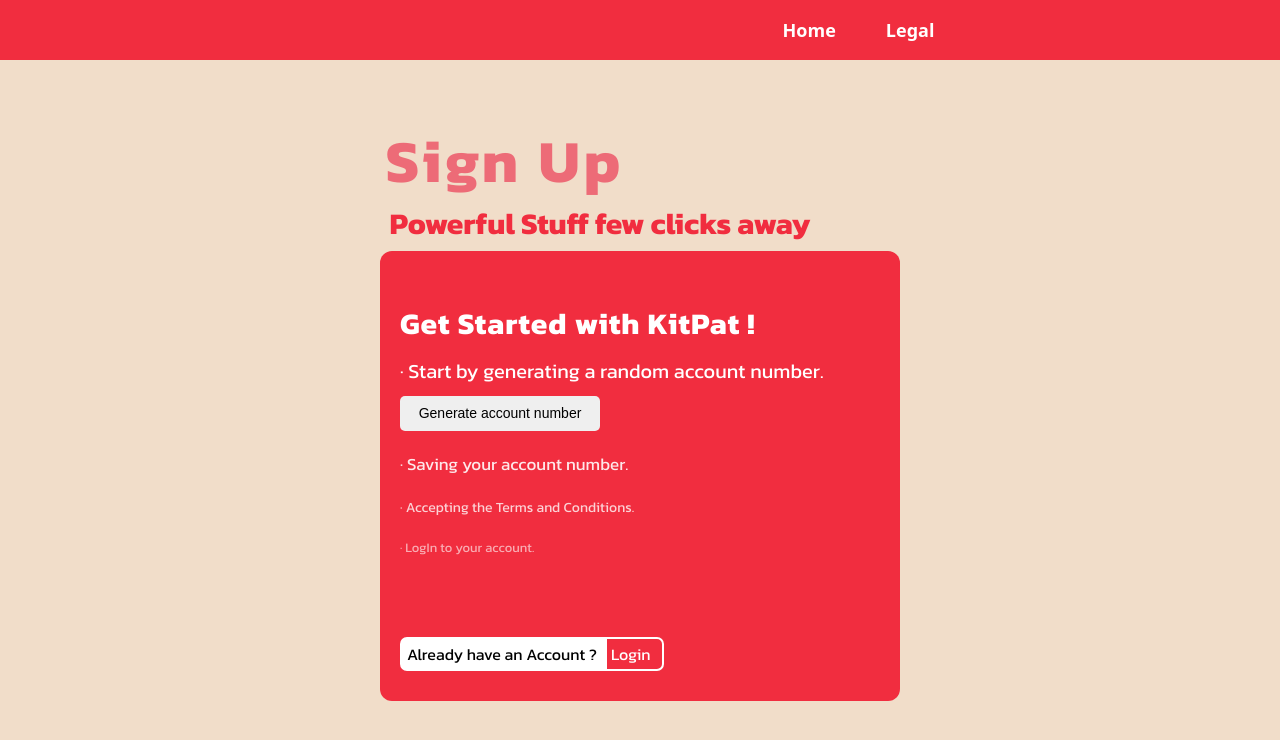
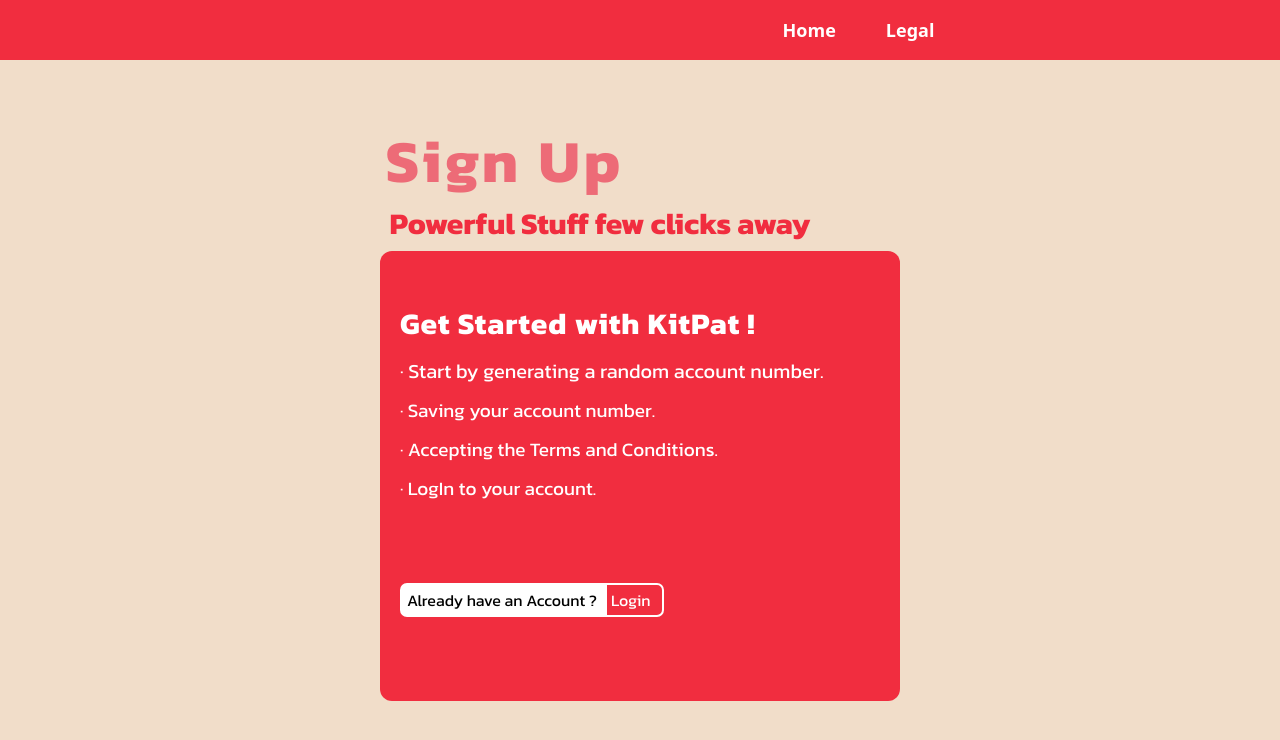
Before and after one commit to kalviumcommunity/S58_Vedant_Capstone_KitPat_OSINT, a React (Vite) app in the folder Frontend/: page /register in a window 1280 px wide. Shown: the top 740 px of the page. Built offline with nearby package versions, Linux system fonts and the light colour scheme.

Commit message:
Update Register.jsx

```diff
--- a/Frontend/src/Pages/Register.jsx
+++ b/Frontend/src/Pages/Register.jsx
@@ -1,29 +1,61 @@
-import React from 'react'
+import React, { useState } from "react";
 import "./Register.css";
-import { useNavigate } from 'react-router-dom';
-import Navbar from '../Components/Navbar';
+import { useNavigate } from "react-router-dom";
+import Navbar from "../Components/Navbar";
+import { ColorRing } from 'react-loader-spinner'
 
 export default function Register() {
-    const navigate = useNavigate();
+  const navigate = useNavigate();
+  const [Step, setStep] = useState(3);
+  const [Loading, setOnLoading] = useState(false);
+  const onLoinClick = () => {
+    setOnLoading(true);
+  };
   return (
     <>
-    <Navbar/>
-    <div id='RegisterPage'>
+      <Navbar />
+      <div id="RegisterPage">
         <h2>Sign Up</h2>
         <h3>Powerful Stuff few clicks away</h3>
-       <div id='RegisterBox'>
-        <h4>Get Started with KitPat !</h4>
-        <div id='Step1Title'>· Start by generating a random account number.</div>
-        <button id='buttontoGenrate'>Generate account number</button>
-        <div id='Step2Title'>· Saving your account number.</div>
-        <div id='Step3Title'>· Accepting the Terms and Conditions.</div>
-        <div id='Step4Title'>· LogIn to your account.</div>
-        <div id='AlreadyAccount'>
-           <div id='alreadyline'>Already have an Account ? </div>
-           <div id='alreadybutton'  onClick={()=>{  navigate("/login");}}>Login</div>
+        <div id="RegisterBox">
+          <h4>Get Started with KitPat !</h4>
+          <div id="Step1Title">
+            · Start by generating a random account number.
+          </div>
+          {
+            Step === 0 &&
+            <button id="buttontoGenrate" onClick={onLoinClick}>
+            {!Loading && <div>Generate account number</div>}
+            {Loading && (
+              <ColorRing
+                visible={true}
+                height="30"
+                width="30"
+                ariaLabel="color-ring-loading"
+                wrapperStyle={{}}
+                wrapperClass="color-ring-wrapper"
+                colors={["#000000", "", "#080808", "#1a1919", "#2e2d2d"]}
+              />
+            )}
+          </button>
+          }
+
+          <div id="Step2Title" style={{color: Step >= 1 ? "white" : "rgba(255, 255, 255, 0.89)",marginTop: Step >= 1 ? "10px" : "20px",fontSize: Step >= 1 ? "19px" : "17px"}}>· Saving your account number.</div>
+          <div id="Step3Title" style={{color: Step >=2 ? "white" : "rgba(255, 255, 255, 0.781);",marginTop:Step >=2 ? "10px" : "20px",fontSize: Step >=2 ? "19px" : "14px;"}}>· Accepting the Terms and Conditions.</div>
+          <div id="Step4Title" style={{color: Step >=3 ? "white" : "rgba(255, 255, 255, 0.781);",marginTop:Step >=3 ? "10px" : "20px",fontSize: Step >=3 ? "19px" : "14px;"}} >· LogIn to your account.</div>
+          <div id="AlreadyAccount">
+            <div id="alreadyline">Already have an Account ? </div>
+            <div
+              id="alreadybutton"
+              onClick={() => {
+                navigate("/login");
+              }}
+            >
+              Login
+            </div>
+          </div>
         </div>
-       </div>
-    </div>
+      </div>
     </>
-  )
+  );
 }
```
